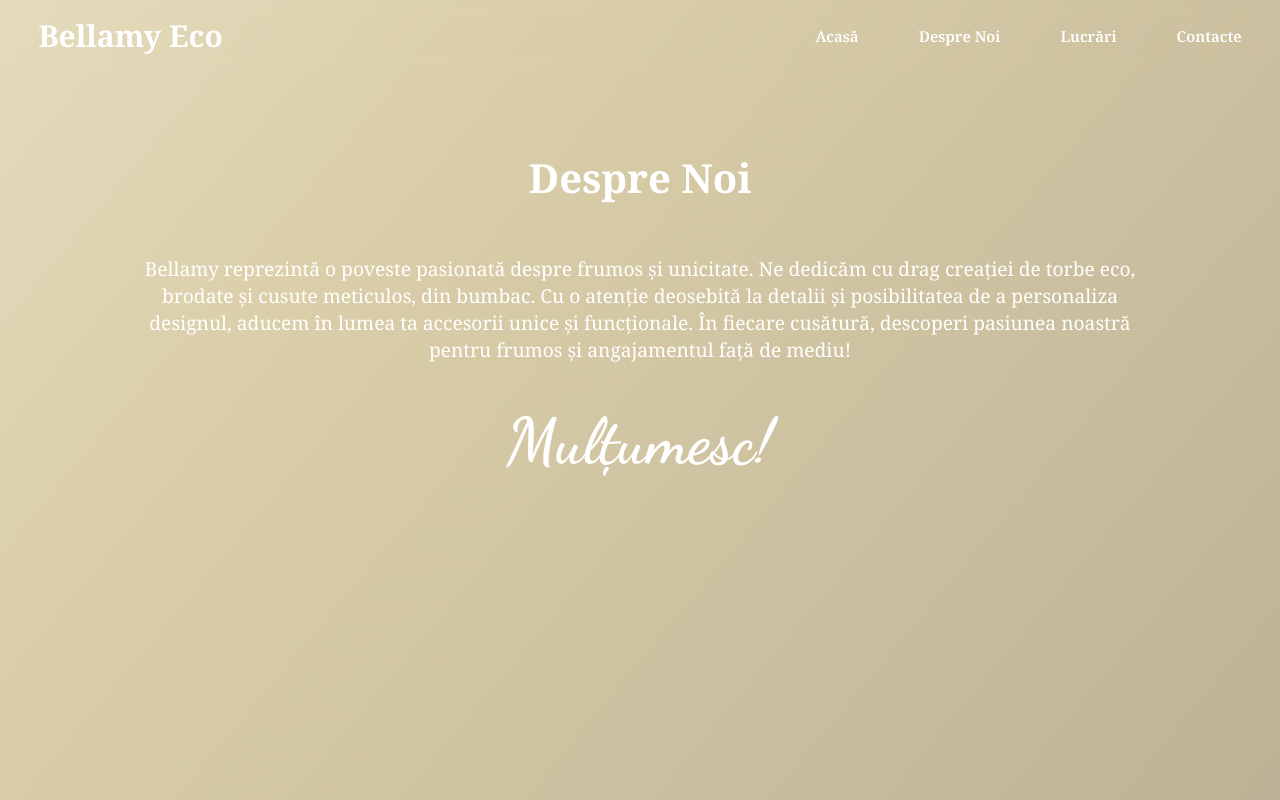
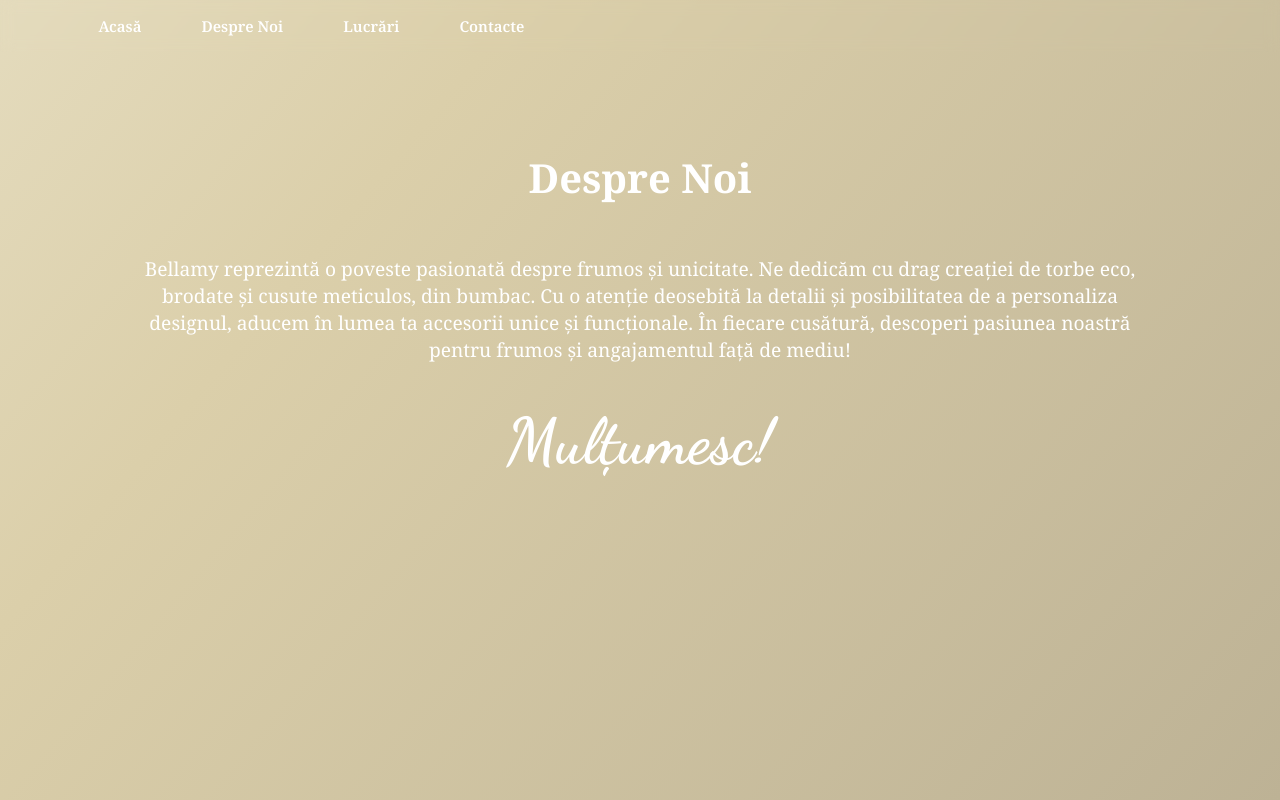
Before and after one commit to kiddohack/bellamy-project, a React (Vite) app: page /bellamy-project/despre in a window 1280 px wide. Built offline with nearby package versions, Linux system fonts and the light colour scheme.

Commit message:
removed header text

```diff
--- a/src/pages/HeaderMap/Header.jsx
+++ b/src/pages/HeaderMap/Header.jsx
@@ -8,7 +8,7 @@
 
     return (
         <header className='container'>
-            <Link to={"/bellamy-project/"} className='logo' >Bellamy Eco</Link>
+            {/* <Link to={"/bellamy-project/"} className='logo' >Bellamy Eco</Link> */}
 
             <ul className={`navlist ${open ? 'active' : 'inactive'}`}>
                 <MenuItem text={"Acasă"} link={"/bellamy-project/"}/>
```
